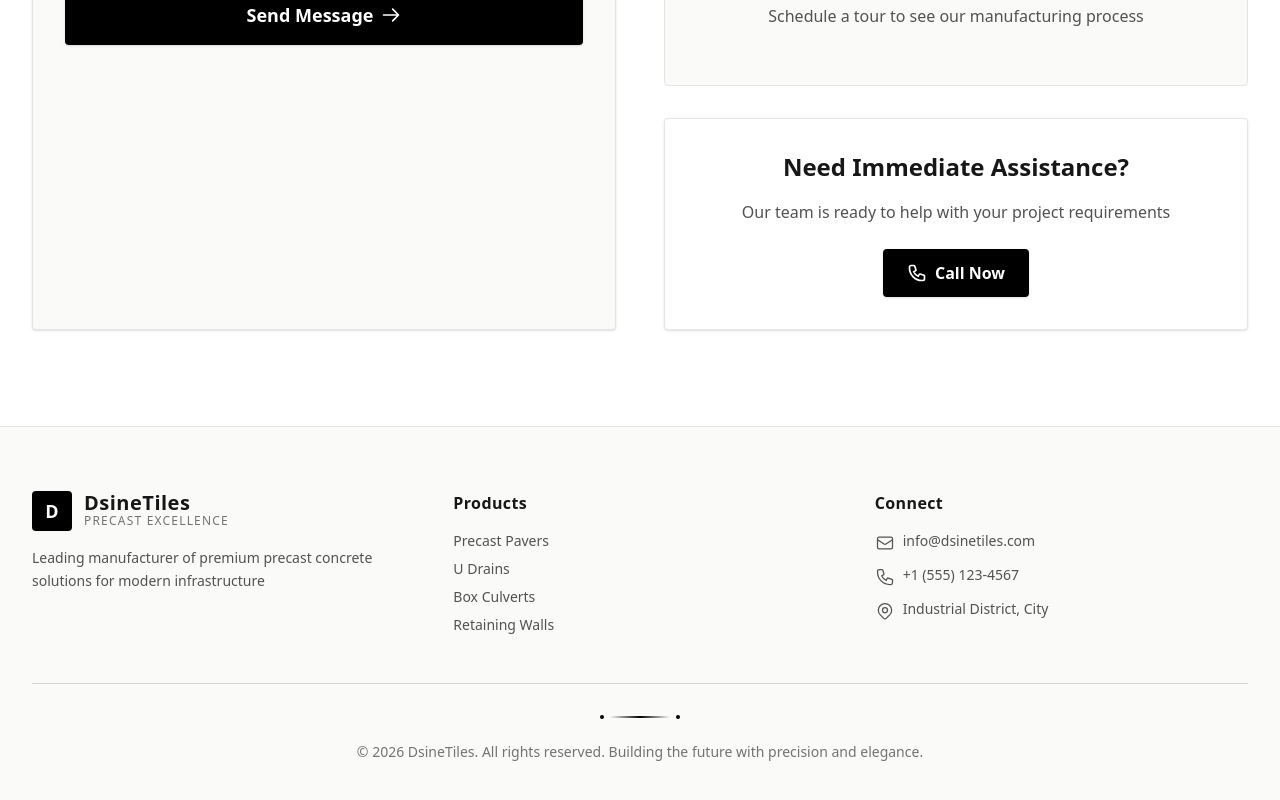
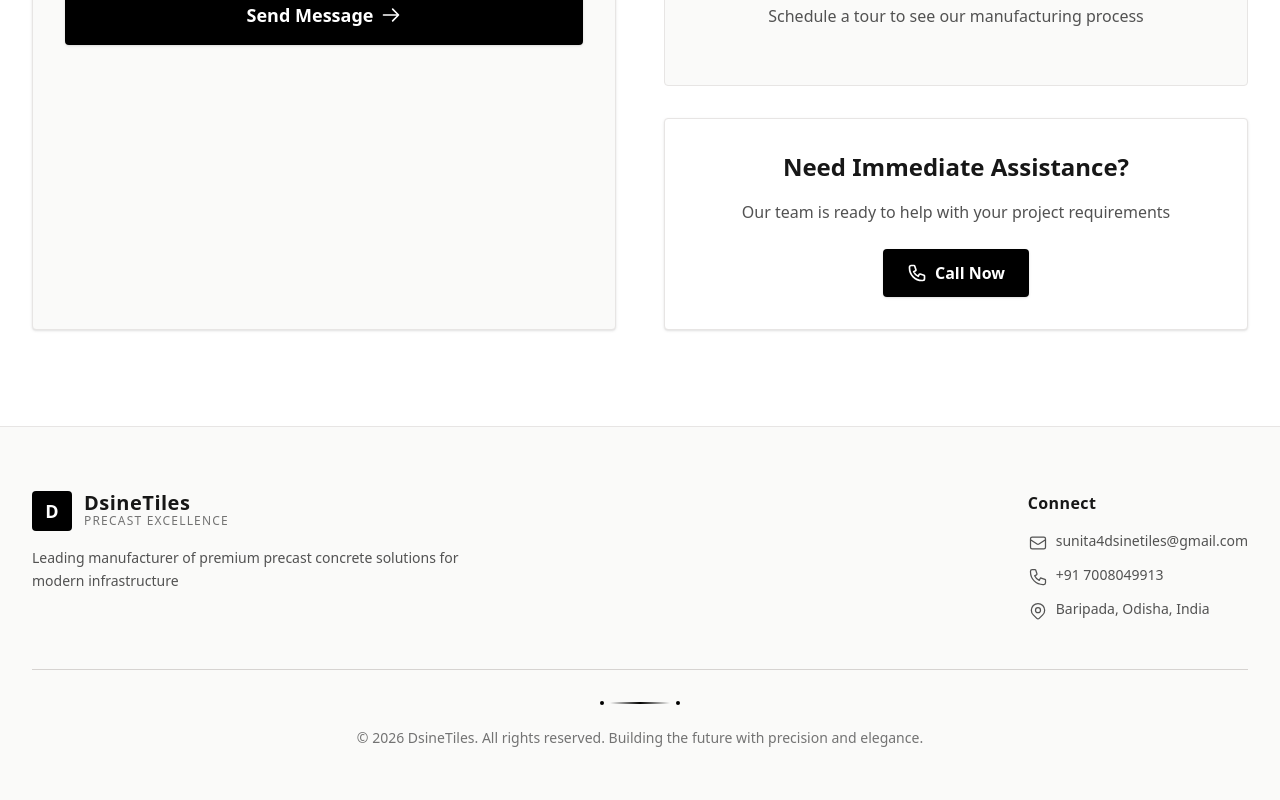
Before and after one commit to jyotirmayapati/DsineTiles, a React (Vite) app: page / in a window 1280 px wide. Shown: the part 5214-6014 px from the top of the page. Built offline with nearby package versions, Linux system fonts and the light colour scheme.

Commit message:
Added contacts

```diff
--- a/src/components/Contact.jsx
+++ b/src/components/Contact.jsx
@@ -32,8 +32,8 @@ export default function Contact() {
         </svg>
       ),
       title: 'Phone',
-      details: '+1 (555) 123-4567',
-      link: 'tel:+15551234567',
+      details: '+91 7008049913',
+      link: 'tel:+917008049913',
     },
     {
       icon: (
@@ -42,8 +42,8 @@ export default function Contact() {
         </svg>
       ),
       title: 'Email',
-      details: 'info@dsinetiles.com',
-      link: 'mailto:info@dsinetiles.com',
+      details: 'sunita4dsinetiles@gmail.com',
+      link: 'mailto:sunita4dsinetiles@gmail.com',
     },
     {
       icon: (
@@ -53,7 +53,7 @@ export default function Contact() {
         </svg>
       ),
       title: 'Location',
-      details: 'Industrial District, City',
+      details: 'Baripada, Odisha, India',
       link: '#',
     },
     {
@@ -63,7 +63,7 @@ export default function Contact() {
         </svg>
       ),
       title: 'Hours',
-      details: 'Mon-Fri: 8AM - 6PM',
+      details: 'Open 24/7 - All Day',
       link: '#',
     },
   ]
@@ -256,7 +256,7 @@ export default function Contact() {
                 Our team is ready to help with your project requirements
               </p>
               <a
-                href="tel:+15551234567"
+                href="tel:+917008049913"
                 className="inline-flex items-center space-x-2 px-6 py-3 bg-black text-white font-body font-semibold rounded-sm hover:bg-neutral-900 transform hover:scale-105 transition-all duration-300 shadow-sm"
               >
                 <svg className="w-5 h-5" fill="none" viewBox="0 0 24 24" stroke="currentColor">
--- a/src/components/ProductDetailPage.jsx
+++ b/src/components/ProductDetailPage.jsx
@@ -578,7 +578,7 @@ export default function ProductDetailPage() {
                   </svg>
                 </a>
                 <button
-                  onClick={() => window.open('tel:+15551234567')}
+                  onClick={() => window.open('tel:+917008049913')}
                   className="px-10 py-5 bg-white border border-neutral-300 text-neutral-700 font-technical font-bold text-lg rounded-xl hover:bg-gray-50 transition-all duration-300 transform hover:scale-105 flex items-center space-x-2"
                 >
                   <svg className="w-5 h-5" fill="none" viewBox="0 0 24 24" stroke="currentColor">
@@ -591,9 +591,9 @@ export default function ProductDetailPage() {
               {/* Contact info */}
               <div className="mt-10 pt-10 border-t border-neutral-200">
                 <p className="text-neutral-600 font-technical">
-                  Email: <a href="mailto:info@dsinetiles.com" className="text-neutral-700 hover:text-neutral-900">info@dsinetiles.com</a>
+                  Email: <a href="mailto:sunita4dsinetiles@gmail.com" className="text-neutral-700 hover:text-neutral-900">sunita4dsinetiles@gmail.com</a>
                   {' '} | {' '}
-                  Phone: <a href="tel:+15551234567" className="text-neutral-700 hover:text-neutral-900">+1 (555) 123-4567</a>
+                  Phone: <a href="tel:+917008049913" className="text-neutral-700 hover:text-neutral-900">+91 7008049913</a>
                 </p>
               </div>
             </div>
--- a/src/pages/HomePage.jsx
+++ b/src/pages/HomePage.jsx
@@ -213,8 +213,8 @@ export default function HomePage() {
       {/* Footer */}
       <footer className="relative border-t border-stone-200 bg-stone-50">
         <div className="max-w-7xl mx-auto px-4 sm:px-6 lg:px-8 py-16">
-          <div className="grid grid-cols-1 md:grid-cols-3 gap-12 mb-12">
-            <div>
+          <div className="flex flex-col md:flex-row md:justify-between md:items-start gap-12 mb-12">
+            <div className="md:max-w-md">
               <div className="flex items-center space-x-3 mb-4">
                 <div className="w-10 h-10 bg-black rounded-sm flex items-center justify-center">
                   <span className="text-white font-display font-bold text-lg">D</span>
@@ -234,23 +234,6 @@ export default function HomePage() {
             </div>
             <div>
               <h4 className="text-base font-display font-bold text-neutral-900 mb-4 tracking-wide">
-                Products
-              </h4>
-              <ul className="space-y-2 text-neutral-600 font-body text-sm">
-                {products.map((product) => (
-                  <li key={product.id}>
-                    <button
-                      onClick={() => navigate(`/products/${product.id}`)}
-                      className="hover:text-neutral-900 transition-colors"
-                    >
-                      {product.title}
-                    </button>
-                  </li>
-                ))}
-              </ul>
-            </div>
-            <div>
-              <h4 className="text-base font-display font-bold text-neutral-900 mb-4 tracking-wide">
                 Connect
               </h4>
               <ul className="space-y-3 text-neutral-600 font-body text-sm">
@@ -258,20 +241,20 @@ export default function HomePage() {
                   <svg className="w-5 h-5 text-neutral-600 shrink-0 mt-0.5" fill="none" viewBox="0 0 24 24" stroke="currentColor">
                     <path strokeLinecap="round" strokeLinejoin="round" strokeWidth={1.5} d="M3 8l7.89 5.26a2 2 0 002.22 0L21 8M5 19h14a2 2 0 002-2V7a2 2 0 00-2-2H5a2 2 0 00-2 2v10a2 2 0 002 2z" />
                   </svg>
-                  <span>info@dsinetiles.com</span>
+                  <span>sunita4dsinetiles@gmail.com</span>
                 </li>
                 <li className="flex items-start space-x-2">
                   <svg className="w-5 h-5 text-neutral-600 shrink-0 mt-0.5" fill="none" viewBox="0 0 24 24" stroke="currentColor">
                     <path strokeLinecap="round" strokeLinejoin="round" strokeWidth={1.5} d="M3 5a2 2 0 012-2h3.28a1 1 0 01.948.684l1.498 4.493a1 1 0 01-.502 1.21l-2.257 1.13a11.042 11.042 0 005.516 5.516l1.13-2.257a1 1 0 011.21-.502l4.493 1.498a1 1 0 01.684.949V19a2 2 0 01-2 2h-1C9.716 21 3 14.284 3 6V5z" />
                   </svg>
-                  <span>+1 (555) 123-4567</span>
+                  <span>+91 7008049913</span>
                 </li>
                 <li className="flex items-start space-x-2">
                   <svg className="w-5 h-5 text-neutral-600 shrink-0 mt-0.5" fill="none" viewBox="0 0 24 24" stroke="currentColor">
                     <path strokeLinecap="round" strokeLinejoin="round" strokeWidth={1.5} d="M17.657 16.657L13.414 20.9a1.998 1.998 0 01-2.827 0l-4.244-4.243a8 8 0 1111.314 0z" />
                     <path strokeLinecap="round" strokeLinejoin="round" strokeWidth={1.5} d="M15 11a3 3 0 11-6 0 3 3 0 016 0z" />
                   </svg>
-                  <span>Industrial District, City</span>
+                  <span>Baripada, Odisha, India</span>
                 </li>
               </ul>
             </div>
```
